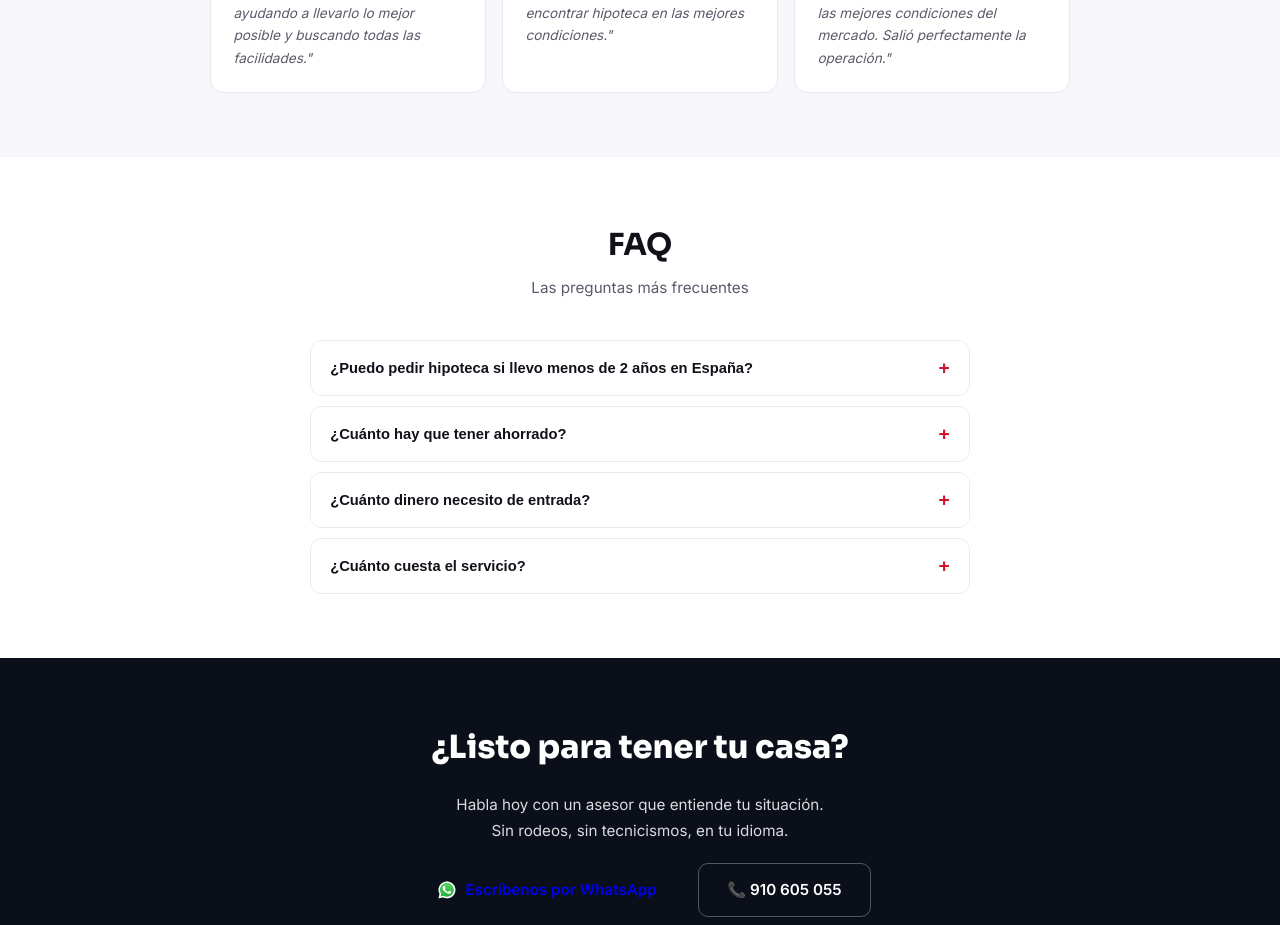
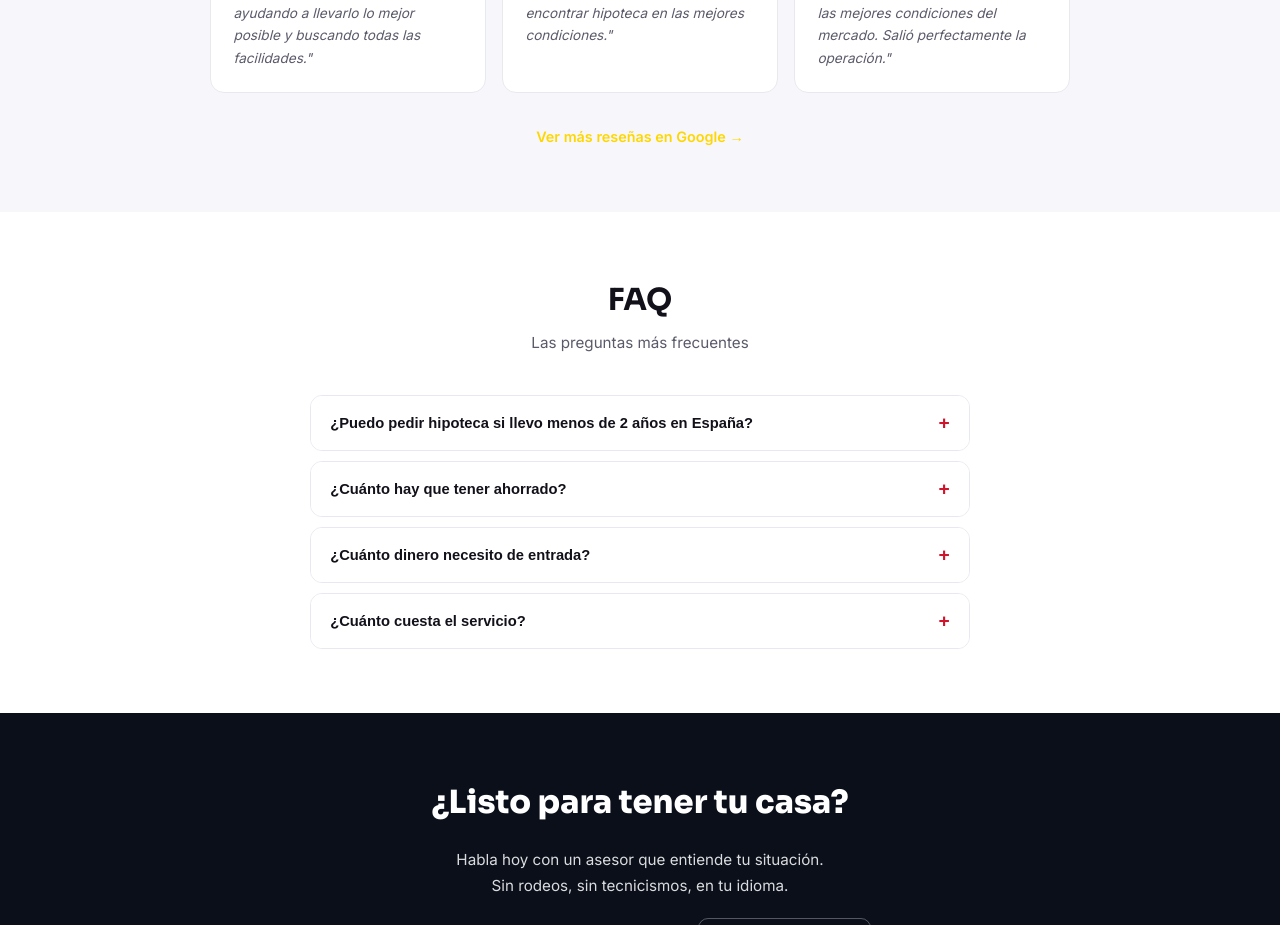
Before and after one commit to winiffer3/hipoteca-venezolanos-web, a React (Vite) app: page / in a window 1280 px wide. Shown: the part 3060-3985 px from the top of the page. Built offline with nearby package versions, Linux system fonts and the light colour scheme.

Commit message:
feat: añadir enlace a reseñas de Google en sección de testimonios

```diff
--- a/src/App.css
+++ b/src/App.css
@@ -406,6 +406,20 @@ nav {
   color: var(--text);
   line-height: 1.65;
   font-style: italic;
+}
+
+#google-reviews-link {
+  display: block;
+  text-align: center;
+  margin-top: 2rem;
+  color: var(--gold);
+  font-size: 0.9rem;
+  font-weight: 600;
+  transition: opacity 0.2s;
+}
+
+#google-reviews-link:hover {
+  opacity: 0.8;
 }
 
 /* ── FAQ ── */
--- a/src/pages/Home.jsx
+++ b/src/pages/Home.jsx
@@ -143,6 +143,13 @@ export default function Home() {
             <p className="testi-text">"Excelentes profesionales, te acompañan en todo el proceso hasta el final. Siempre buscando las mejores condiciones del mercado. Salió perfectamente la operación."</p>
           </div>
         </div>
+        <a href="https://g.co/kgs/woMS9Dy"
+          target="_blank"
+          rel="noopener noreferrer"
+          id="google-reviews-link"
+        >
+          Ver más reseñas en Google →
+        </a>
       </section>
       <FAQ />
       {/* CTA FINAL */}
```
